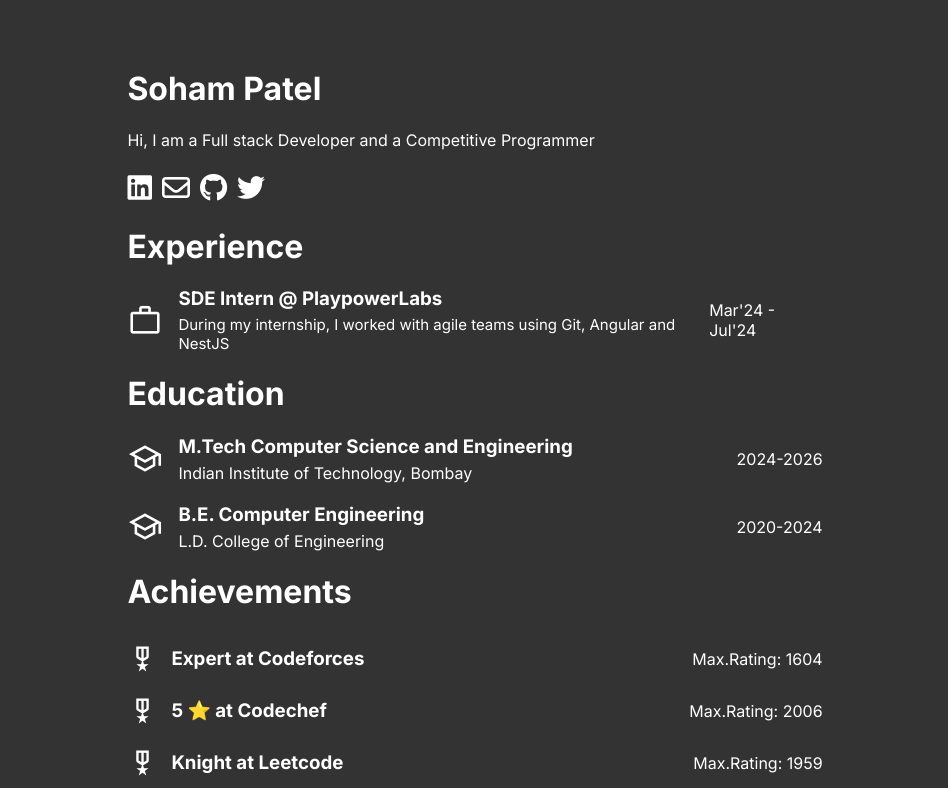
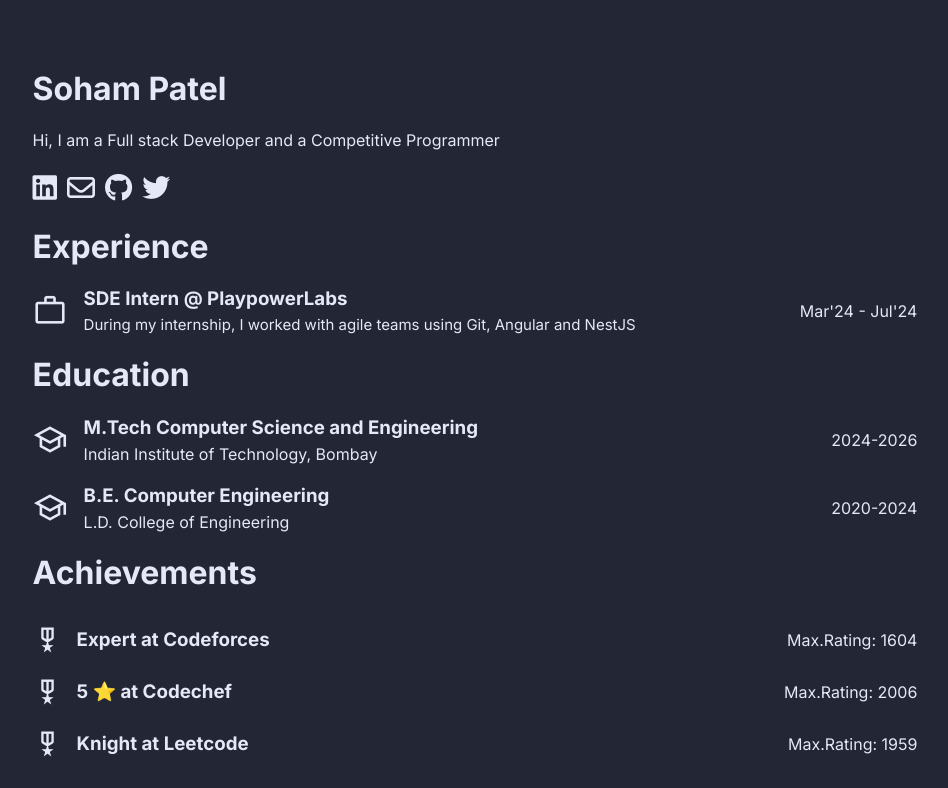
Before and after one commit to sohampatel1483/sohampatel1483.github.io, a plain HTML site: page index.html in a window 1280 px wide. Shown: the top 788 px of the page, without its empty margins (165-1113 px from the left). Drawn offline with nearby package versions, Linux system fonts and the light colour scheme.

Commit message:
updated page

```diff
--- a/index.html
+++ b/index.html
@@ -23,8 +23,8 @@
 
     <style>
       body {
-        color: white;
-        background-color: #333333;
+        color: #e4e8f7;
+        background-color: #232634;
         font-family: "Inter", sans-serif;
       }
       main {
@@ -34,7 +34,7 @@
       }
       @media (min-width: 900px) {
         main {
-          max-width: 55%;
+          max-width: 70%;
         }
       }
       .description {
```
